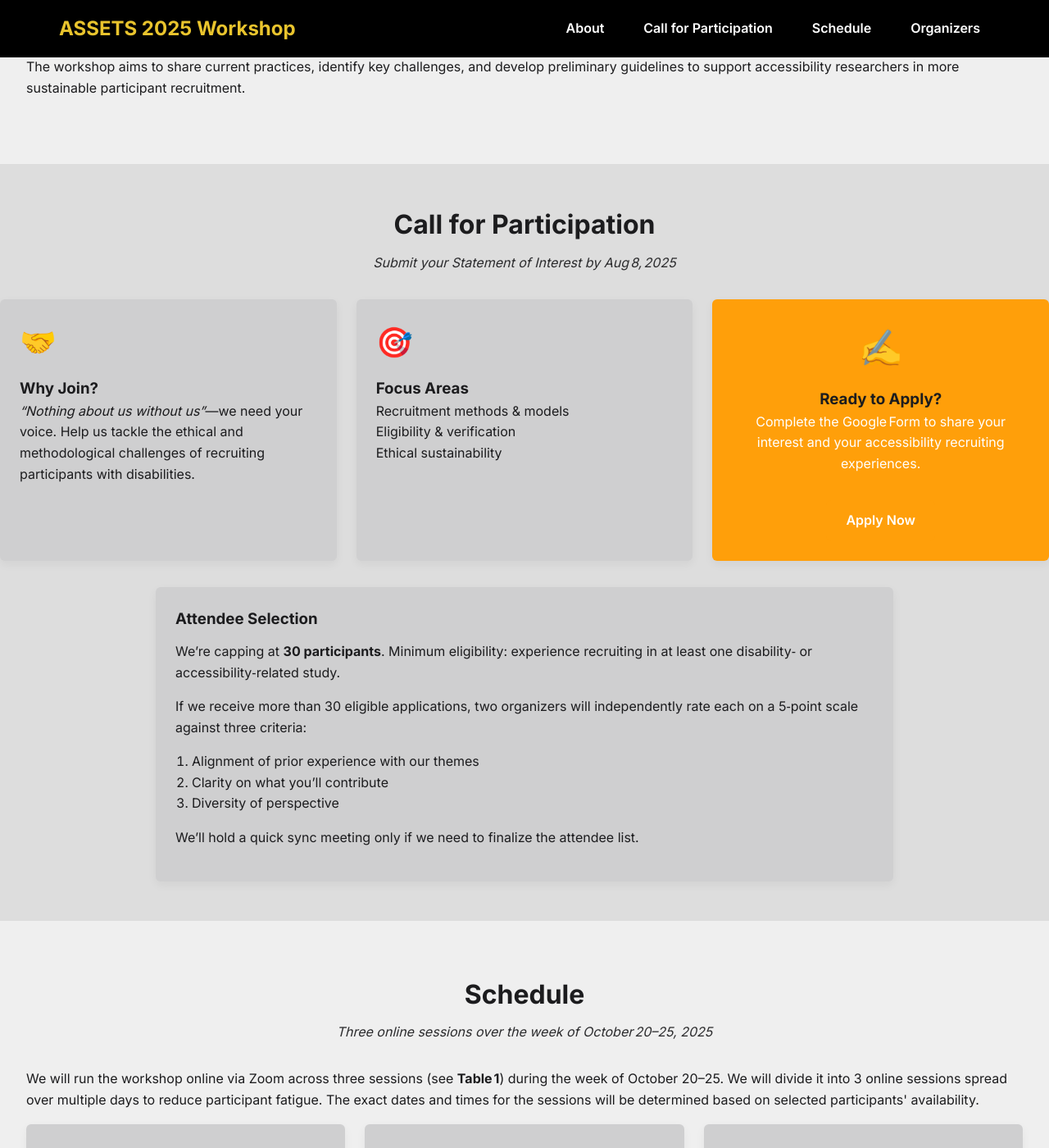
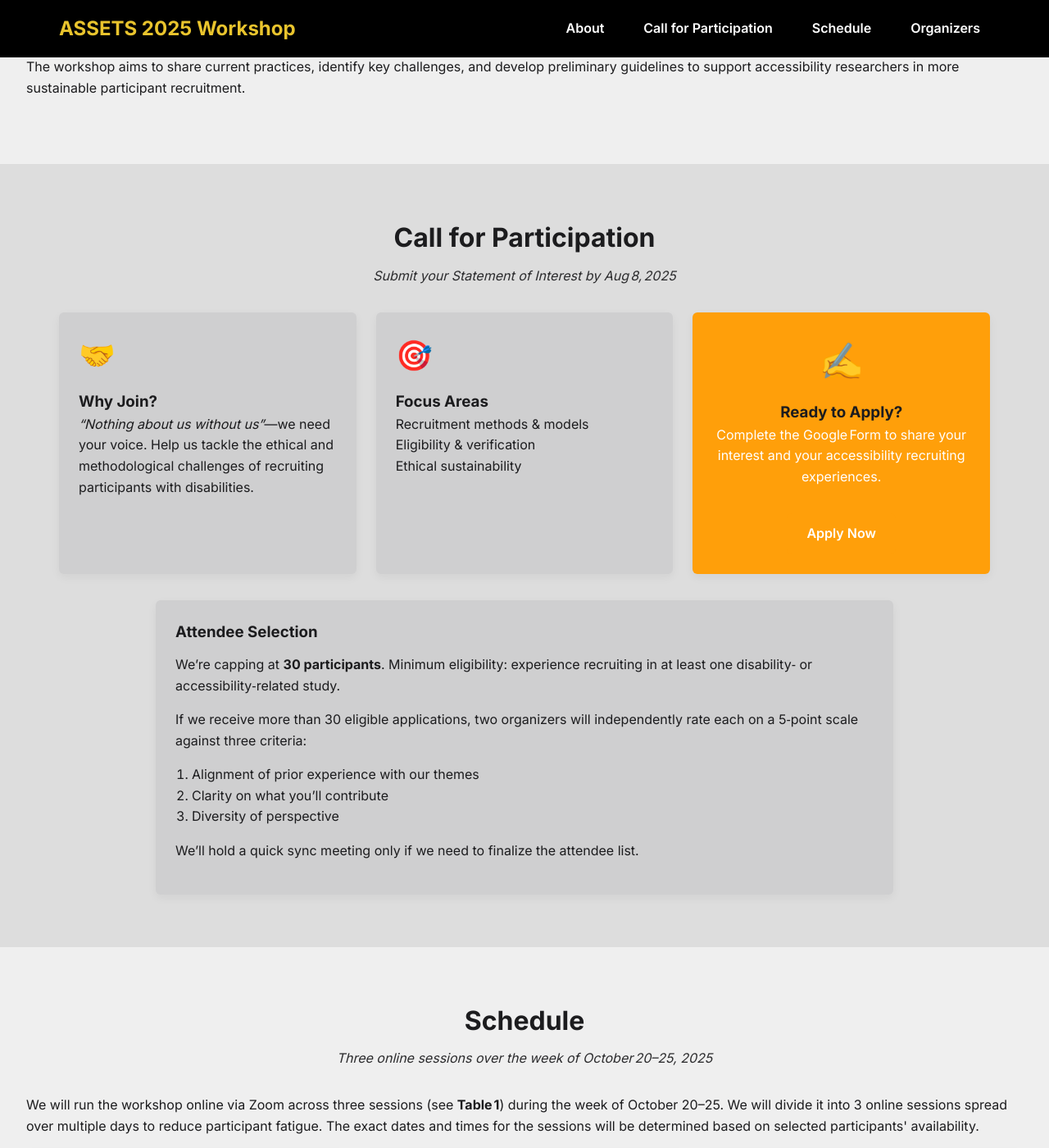
Before and after one commit to assets-recruitment-2025/assets-recruitment-2025.github.io, a Jekyll site: the page built from index.md, in a window 1280 px wide and 1400 px high, scrolled down 973 px. Shown: the whole window at 82% size. Built offline with Jekyll 4.4.1, drawn with Linux system fonts in a browser that asks for light colours.

Commit message:
Call for Participation

```diff
--- a/assets/css/style.css
+++ b/assets/css/style.css
@@ -490,8 +490,16 @@ img {
 
 /* —— Call for Participation: simplified 3‑card grid —— */
 .call-for-participation {
-  padding: 3rem 0;
+  padding: 4rem 2rem;
   background: var(--clr-bg);
+}
+
+/* then constrain the inner grid & panel just like your .content-wrapper does */
+.call-for-participation .call-grid,
+.call-for-participation .selection-panel {
+  max-width: var(--site-max);
+  margin: 0 auto;
+  padding: 0 var(--site-gutter);
 }
 
 /* Center header text under section */
```
